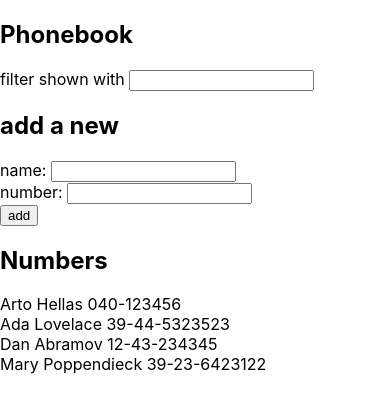
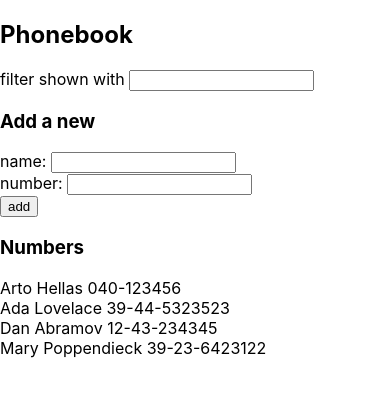
Before and after one commit to rbtrsv/fullstackopen_tut, a React (Create React App) app in the folder part2/phonebook/: page / in a window 390 px wide. Shown: the top 412 px of the page. Built offline with nearby package versions, Linux system fonts and the light colour scheme.

Commit message:
2.10: The Phonebook Step5 - with comments

```diff
--- a/part2/phonebook/src/App.js
+++ b/part2/phonebook/src/App.js
@@ -1,8 +1,12 @@
 import { useState } from 'react'
 
-const Person = ({ person }) => {
-  return <div>{person.name} {person.number}</div>
-}
+import Filter from "./components/Filter";
+import PersonForm from "./components/PersonForm";
+import Persons from "./components/Persons";
+
+// const Person = ({ person }) => {
+//   return <div>{person.name} {person.number}</div>
+// }
 
 const App = () => {
   const [persons, setPersons] = useState([
@@ -12,28 +16,34 @@ const App = () => {
     { name: 'Mary Poppendieck', number: '39-23-6423122', id: 4 }
   ])
 
-  const [newName, setNewName] = useState('')
-  const [newNumber, setNewNumber] = useState('')
+  // const [newName, setNewName] = useState('')
+  // const [newNumber, setNewNumber] = useState('')
+  const [newPerson, setNewPerson] = useState({ name: '', number: ''});
   const [filter, setFilter] = useState('')
   const [personsShown, setPersonsShown] = useState(persons)
 
-  const addNewName = (e) => {
+  const addNewPerson = (e) => {
     e.preventDefault()
 
-    if (persons.filter(p => p.name === newName).length === 0) {
-      const objectName = {
-        name: newName,
-        number: newNumber,
-        id: persons.length + 1,
-      }
-      setPersons(persons.concat(objectName))
-      setPersonsShown(persons.concat(objectName))
+    // if (persons.filter(p => p.name === newName).length === 0) {
+    if (persons.filter(p => p.name === newPerson.name).length === 0) {
+      // const objectName = {
+      //   name: newName,
+      //   number: newNumber,
+      //   id: persons.length + 1,
+      // }
+      // setPersons(persons.concat(objectName))
+      // setPersonsShown(persons.concat(objectName))
+      setPersons(persons.concat(newPerson));
+      setPersonsShown(personsShown.concat(newPerson));
     } else {
-      alert(`${newName} is already added to phonebook`)
+      // alert(`${newName} is already added to phonebook`)
+      alert(`${newPerson.name} is already added to phonebook`)
     }
 
-    setNewName('')
-    setNewNumber('')
+    // setNewName('')
+    // setNewNumber('')
+    setNewPerson({ name: "", number: "" })
   }
 
   const filterByName = (e) => {
@@ -44,22 +54,28 @@ const App = () => {
     )
   }
 
-  const handleNameChange = (e) => {
-    setNewName(e.target.value)
-  }
+  // const handleNameChange = (e) => {
+  //   setNewName(e.target.value)
+  // }
 
-  const handleNumberChange = (e) => {
-    setNewNumber(e.target.value)
+  // const handleNumberChange = (e) => {
+  //   setNewNumber(e.target.value)
+  // }
+
+  const handleChange = (e) => {
+    const { name, value } = e.target;
+    setNewPerson({ ...newPerson, [name]: value });
   }
 
   return (
     <div>
       <h2>Phonebook</h2>
-      <p>
+      {/* <p>
         filter shown with <input value={filter} onChange={filterByName} />
-      </p>
-      <h2>add a new</h2>
-      <form onSubmit={addNewName}>
+      </p> */}
+      <Filter filter={filter} filterByName={filterByName} />
+      <h3>Add a new</h3>
+      {/* <form onSubmit={addNewName}>
         <div>
           name: <input value={newName} onChange={handleNameChange} />
         </div>
@@ -69,13 +85,19 @@ const App = () => {
         <div>
           <button type="submit">add</button>
         </div>
-      </form>
-      <h2>Numbers</h2>
-      <div>
+      </form> */}
+      <PersonForm
+         addNewPerson={addNewPerson}
+         newPerson={newPerson}
+         handleChange={handleChange}
+       />
+      <h3>Numbers</h3>
+      {/* <div>
         {personsShown.map((person) => (
           <Person key={person.id} person={person} />
         ))}
-      </div>
+      </div> */}
+      <Persons personsShown={personsShown} />
     </div>
   )
 }
--- /dev/null
+++ b/part2/phonebook/src/components/Filter.js
@@ -0,0 +1,9 @@
+const Filter = ({ filter, filterByName }) => {
+    return (
+      <p>
+        filter shown with <input value={filter} onChange={filterByName} />
+      </p>
+    )
+}
+
+export default Filter
--- /dev/null
+++ b/part2/phonebook/src/components/Person.js
@@ -0,0 +1,5 @@
+const Person = ({ person }) => {
+  return <div>{person.name} {person.number}</div>
+}
+
+export default Person
--- /dev/null
+++ b/part2/phonebook/src/components/PersonForm.js
@@ -0,0 +1,17 @@
+const PersonForm = ({ addNewPerson, newPerson, handleChange }) => {
+    return (
+      <form onSubmit={addNewPerson}>
+        <div>
+          name: <input name="name" value={newPerson.name} onChange={handleChange} />
+        </div>
+        <div>
+          number: <input name="number" value={newPerson.number} onChange={handleChange} />
+        </div>
+        <div>
+          <button type="submit">add</button>
+        </div>
+      </form>
+    )
+  }
+
+  export default PersonForm
--- /dev/null
+++ b/part2/phonebook/src/components/Persons.js
@@ -0,0 +1,14 @@
+import Person from "./Person";
+
+const Persons = ({ personsShown }) => {
+	return (
+
+		<div>
+			{personsShown.map((person) => (
+				<Person key={person.name} person={person} />
+			))}
+		</div>
+	)
+}
+
+export default Persons
```
